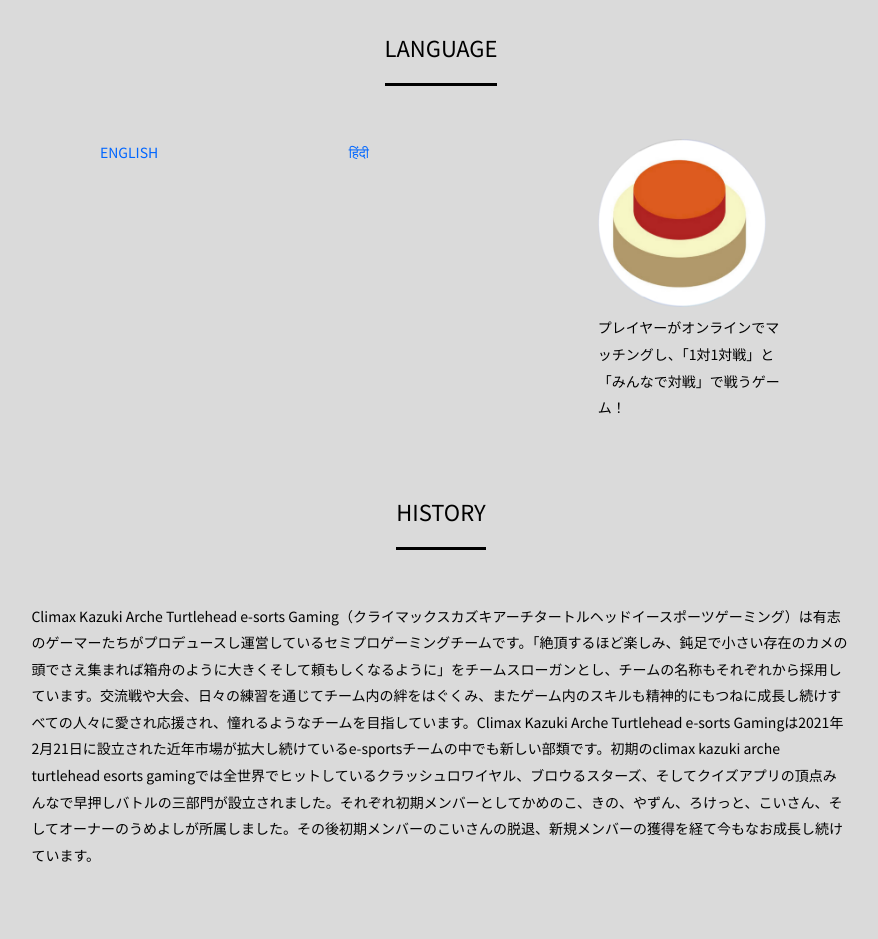
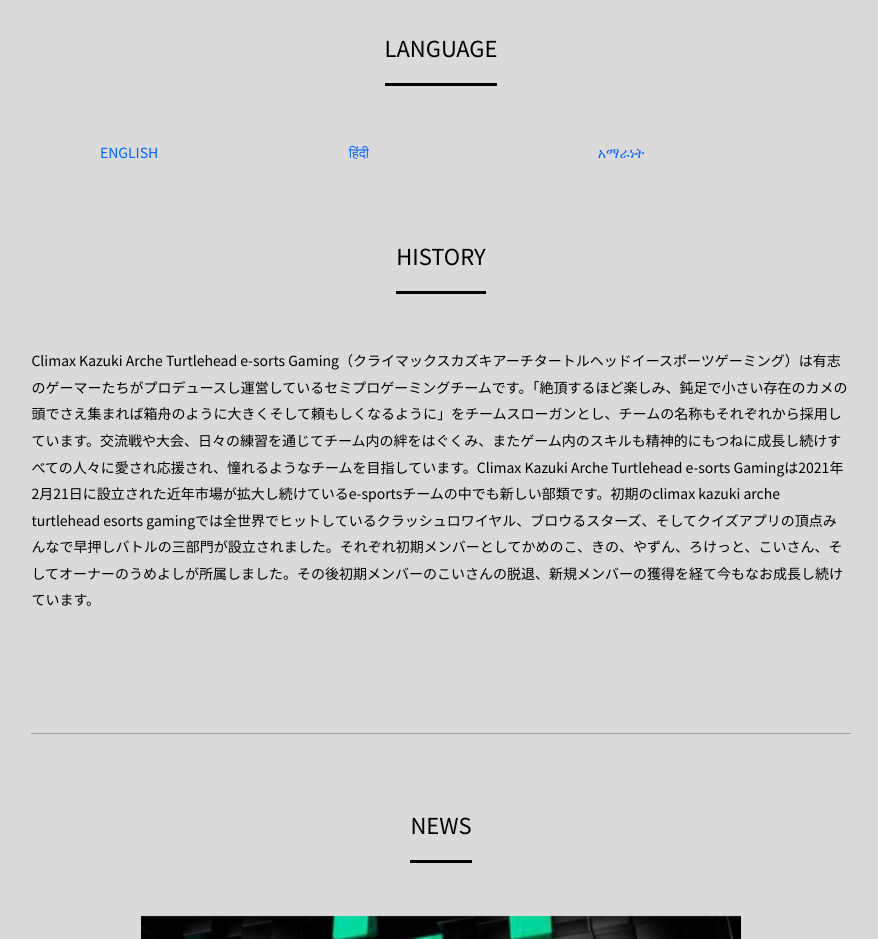
Before and after one commit to ClimaxKazukiArcheTurtlehead/github.io, a plain HTML site: page index.html in a window 1280 px wide. Shown: the part 2980-3919 px from the top of the page, without its empty margins (71-949 px from the left). Drawn offline with nearby package versions, Linux system fonts and the light colour scheme; a web font is replaced by a local one.

Commit message:
Update index.html

```diff
--- a/index.html
+++ b/index.html
@@ -126,8 +126,7 @@
 							<p><a href="hindy.html">हिंदी</p></a>
 						</li>
 						<li>
-							<p class="img"><a href="push.html"><img src="QVOL8700.PNG" width="168" height="168" alt=""></p></a>
-							<p>プレイヤーがオンラインでマッチングし、「1対1対戦」と「みんなで対戦」で戦うゲーム！</p>
+							<p class="img"><a href="push.html">አማራነት</p></a>
 						</li>
 					</ul>
 				</div>
```
